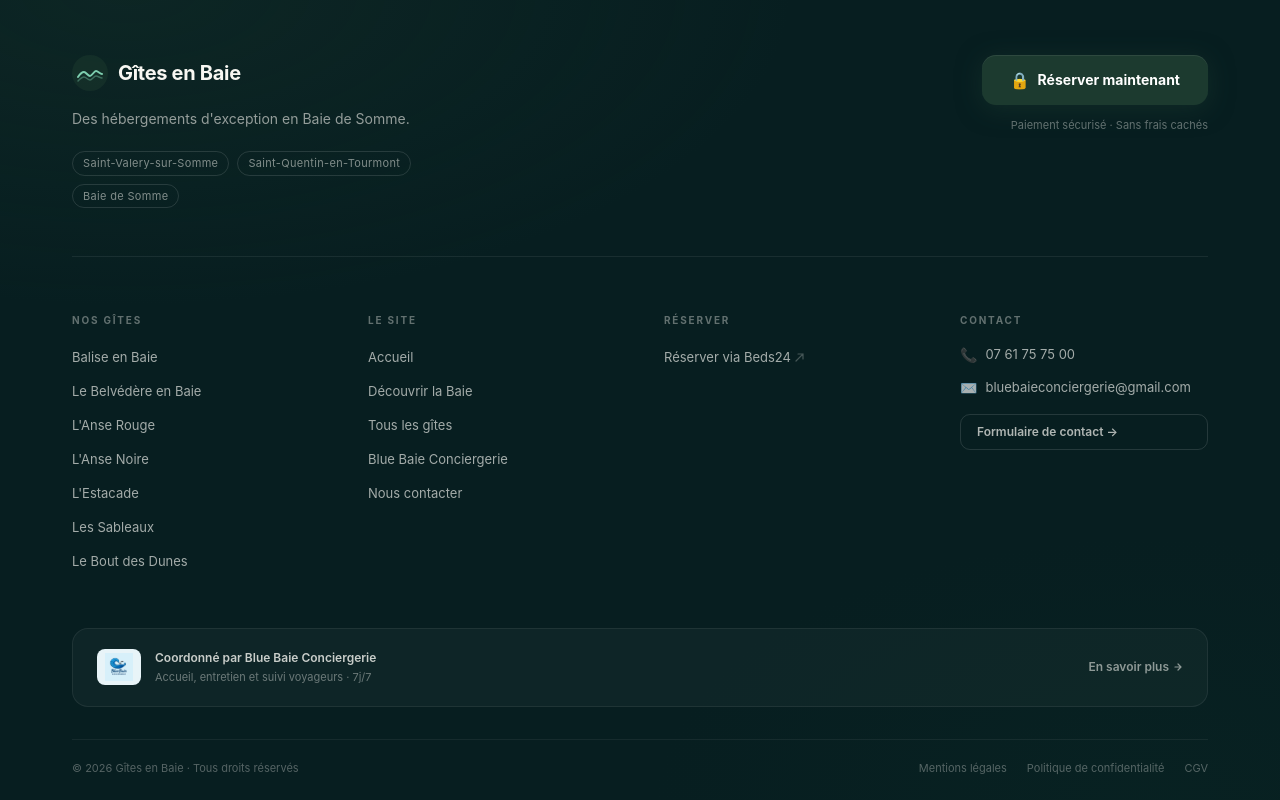
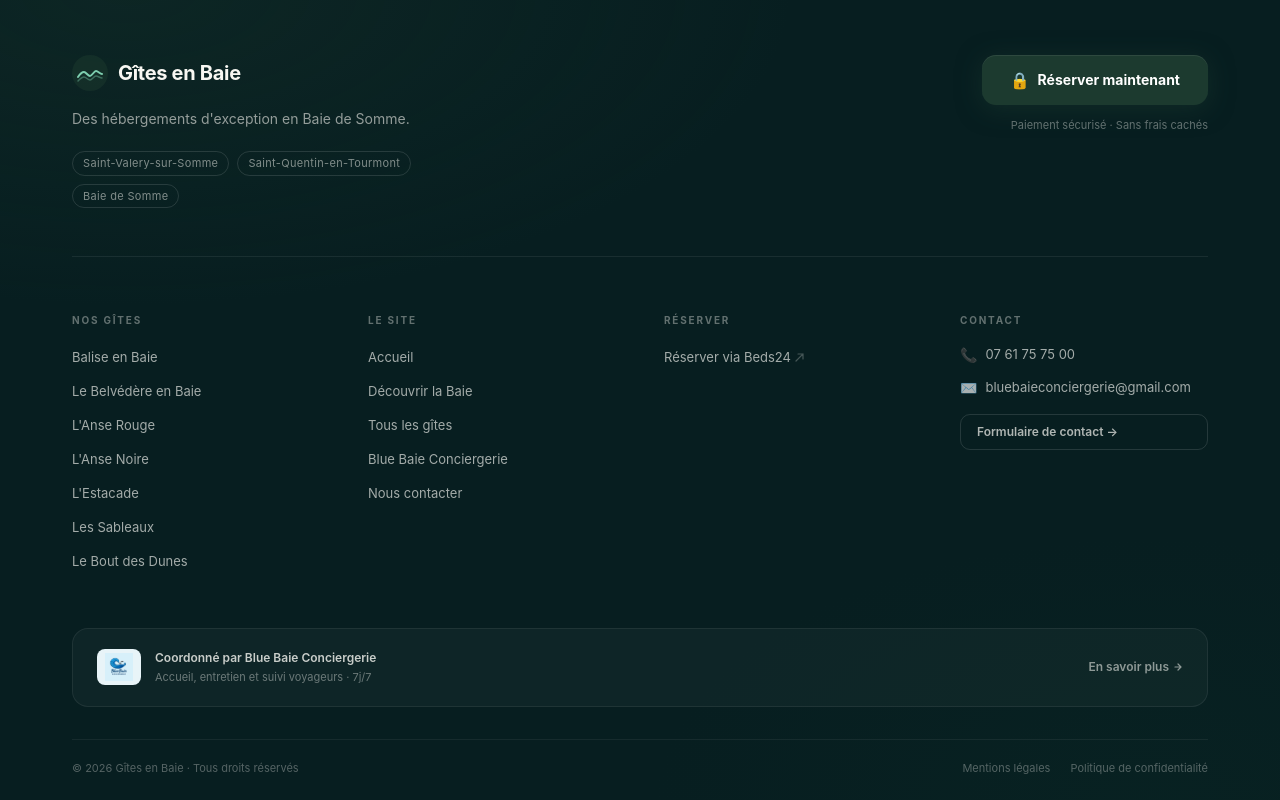
Before and after one commit to bluebaie/gite-en-baie, a Next.js app: page /confidentialite in a window 1280 px wide. Shown: the part 3198-3998 px from the top of the page. Built offline with nearby package versions, Linux system fonts and the light colour scheme.

Commit message:
fix: retire lien cgv

```diff
--- a/components/Footer.tsx
+++ b/components/Footer.tsx
@@ -291,7 +291,7 @@ export default function Footer() {
             {[
               { name: "Mentions légales", href: "/mentions-legales" },
               { name: "Politique de confidentialité", href: "/confidentialite" },
-              { name: "CGV", href: "/cgv" },
+
             ].map((l) => (
               <a
                 key={l.name}
```
